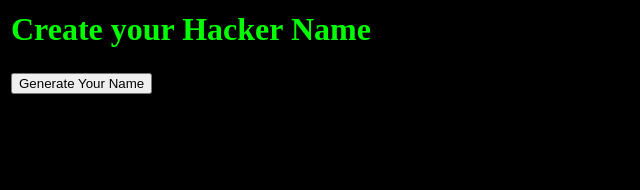
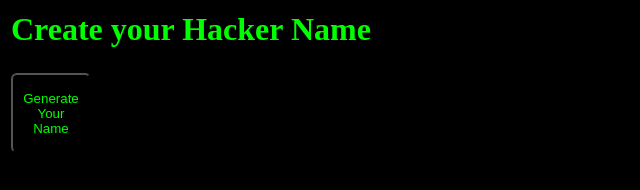
Before and after one commit to DasilvaKareem/HackerName, a plain HTML site: page index.html in a window 1280 px wide. Shown: the whole page, without its empty margins (0-640 px from the left). Drawn offline with Linux system fonts and the light colour scheme.

Commit message:
Made it more pretty and hackerish

```diff
--- a/style.css
+++ b/style.css
@@ -3,3 +3,10 @@ body{
   color:#00ff00;
 
 }
+.bud{
+  color:#00ff00;
+  width:80px;
+  height:80px;
+  background-color:black;
+  border-radius:6px;
+}
```
